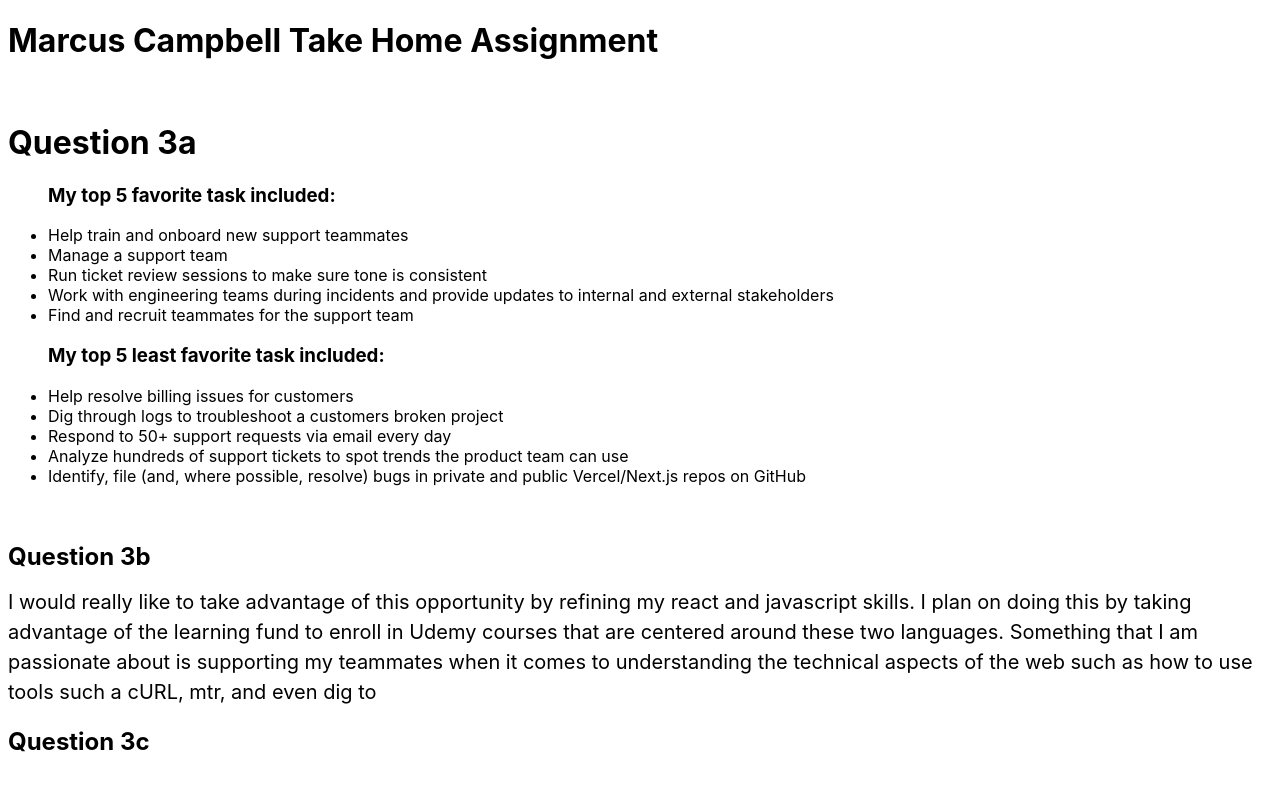
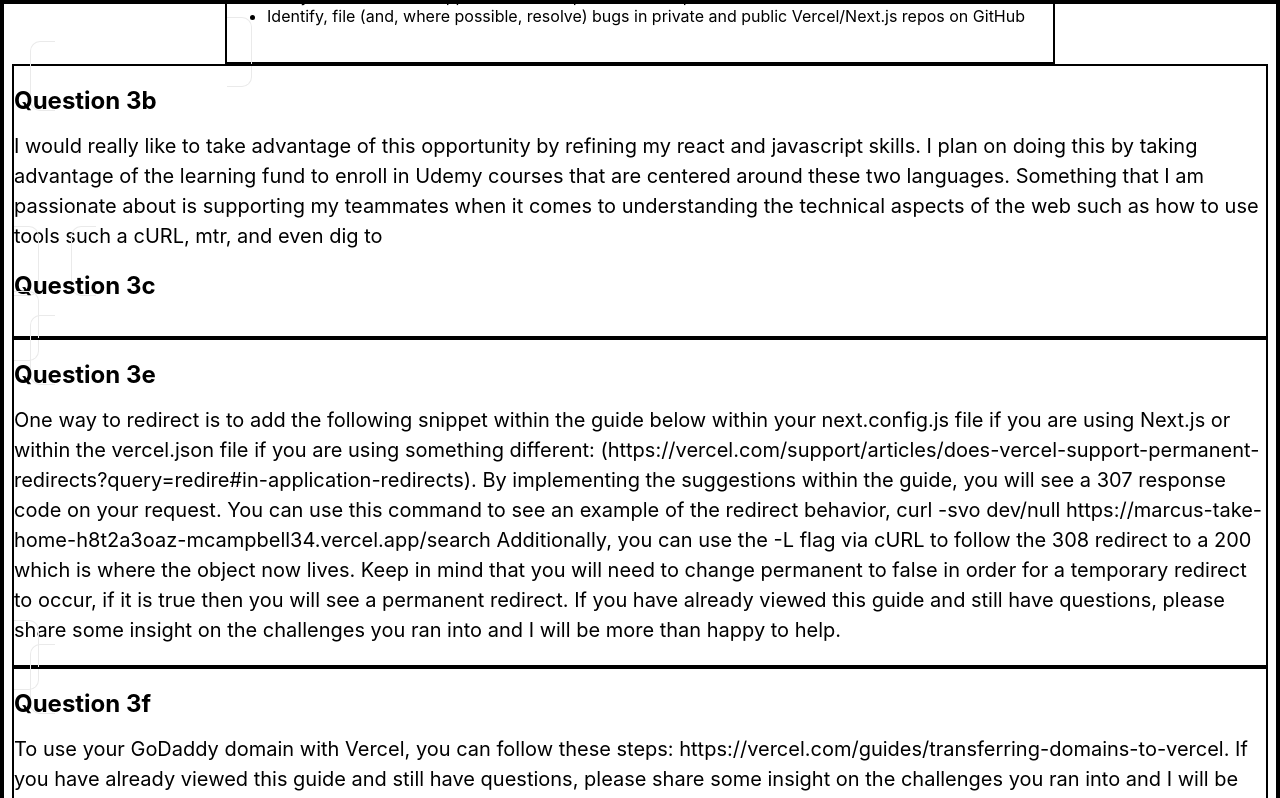
Before and after one commit to mcampbell34/Marcus-Take-Home, a Next.js app: page / in a window 1280 px wide. Shown: the top 798 px of the page. Built offline with nearby package versions, Linux system fonts and the light colour scheme.

Commit message:
Adding CSS for div

```diff
--- a/styles/Home.module.css
+++ b/styles/Home.module.css
@@ -1,6 +1,7 @@
 .container {
   min-height: 100vh;
   padding: 0 0.5rem;
+  display: flex;
   flex-direction: column;
   justify-content: center;
   align-items: center;
@@ -83,11 +84,24 @@
   text-align: left;
   color: inherit;
   text-decoration: none;
+  border: 1px solid #eaeaea;
   border-radius: 10px;
   transition: color 0.15s ease, border-color 0.15s ease;
   width: 45%;
 }
 
+div {
+border-width:2px;
+border-style:solid;
+border-color:black;
+}
+
+.card:hover,
+.card:focus,
+.card:active {
+  color: #0070f3;
+  border-color: #0070f3;
+}
 
 .card h2 {
   margin: 0 0 1rem 0;
```
